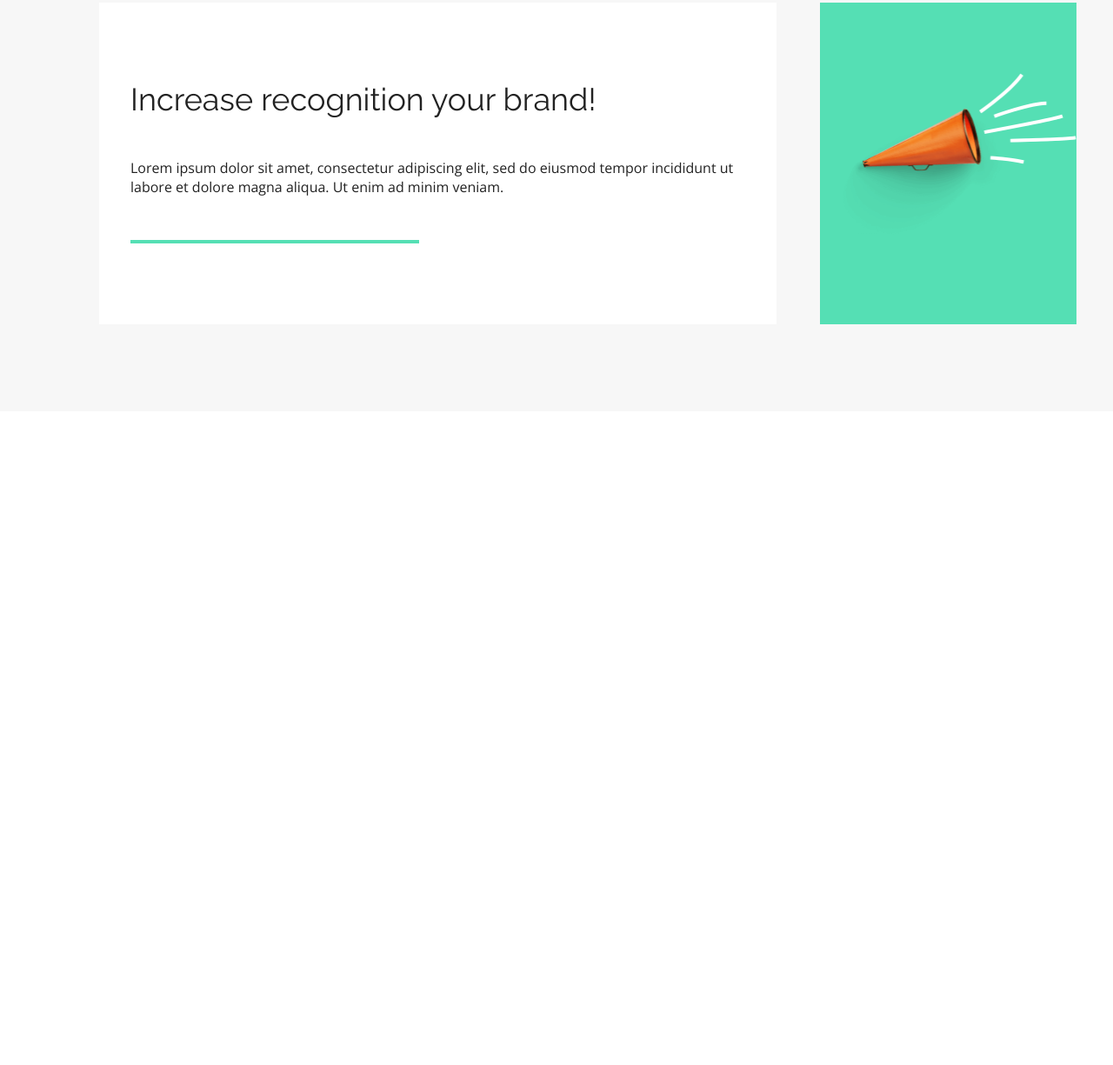
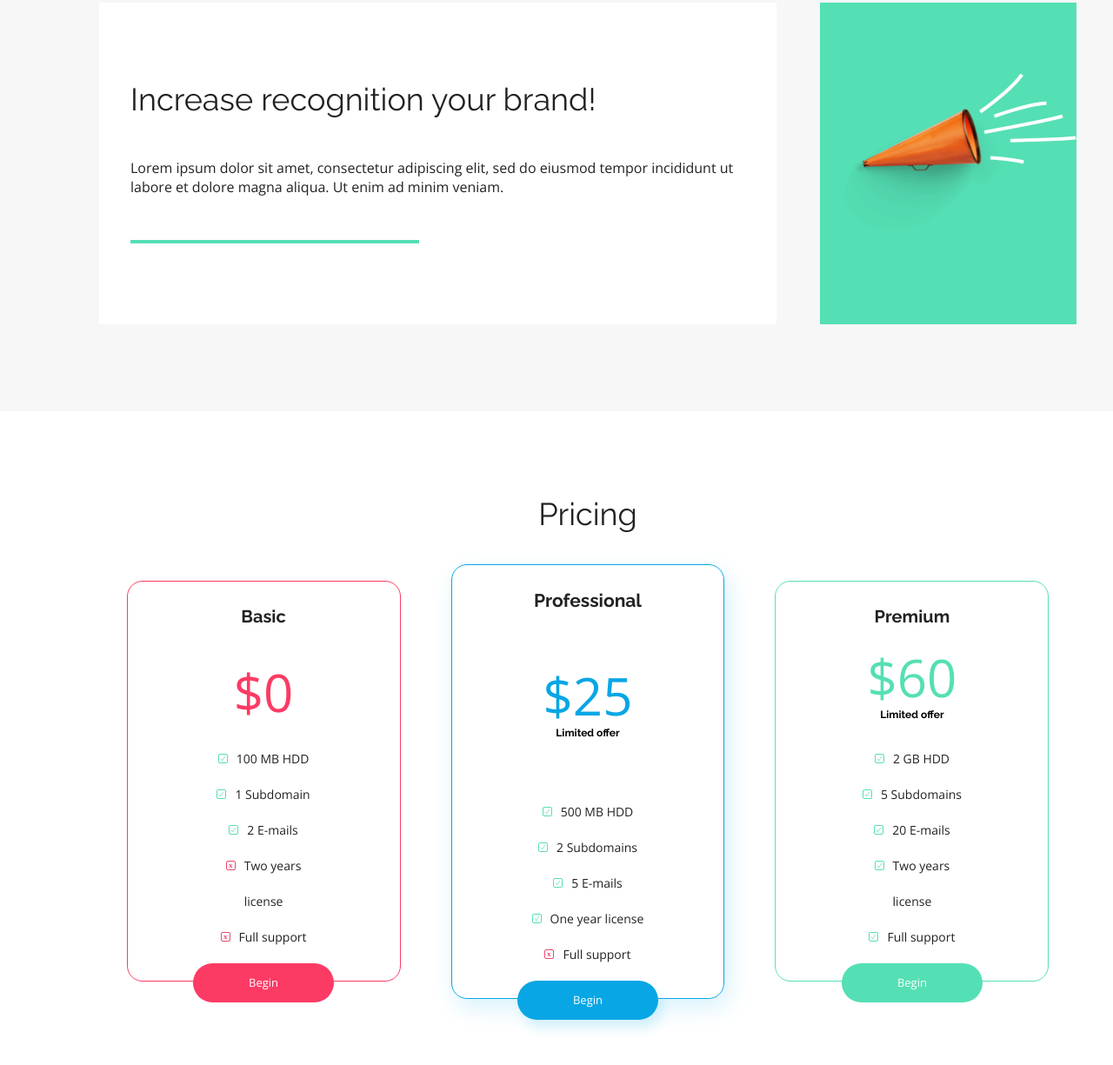
Before and after one commit to Anuszka86/Best-Shop-Website, a plain HTML site: page index.html in a window 1280 px wide. Shown: the part 2044-3269 px from the top of the page at 87% size. Before the commit the page ends 2517 px from the top, so only its background shows below. Drawn offline with nearby package versions, Linux system fonts and the light colour scheme.

Commit message:
ostylowano sekcję prices

```diff
--- a/css/style.css
+++ b/css/style.css
@@ -251,3 +251,120 @@ div.article-text
     gap: 50px;
 
 }
+section.pricing .container{
+    padding: 100px 0;
+    flex-direction: column;
+    align-items: center;
+    gap: 40px;
+    }
+section.pricing h2 {
+    font-size: 36px;
+    font-weight: 400;
+    text-align: center;
+}
+.boxes {
+    display: flex;
+    gap: 58px;
+    align-items: center;
+    }
+.box-one, .box-two, .box-three {
+    width: 33%;
+    display: flex;
+    flex-direction: column;
+    justify-content: space-between;
+    align-items: center;
+    height: 461px;
+    gap: 20px;
+    border-radius: 18px;
+    border: 1px solid;
+    padding: 30px 90px;
+    position: relative;
+}
+.box-two {
+    gap: 30px;
+    height: 500px;
+}
+.boxes p {
+    font-size: 60px;
+    text-align: center;
+    line-height: 0.4;
+    padding-top: 20px;
+}
+.boxes span {
+    font-family: 'Raleway', sans-serif;
+    font-size: 12px;
+    color: black;
+    font-weight: 700;
+}
+.boxes h3 {
+    font-size: 20px;
+    font-weight: 700;
+}
+div.box-one {
+border-color: var(--color-redish);
+}
+div.box-one p {
+    color: var(--color-redish);
+}
+div.box-two {
+    border-color: var(--color-primary);
+    box-shadow: 5px 10px 27px rgba(7, 172, 230, .16);
+}
+div.box-two p {
+    color: var(--color-primary);
+}
+div.box-two h3 {
+
+    font-size: 21px;
+}
+div.box-three {
+    border-color: var(--color-green);
+}
+div.box-three p {
+    color: var(--color-green);
+}
+
+.boxes ul {
+    display: flex;
+    flex-direction: column;
+    justify-content: center;
+    align-items: center;
+    font-size: 14px;
+    text-align: center;
+    line-height: 41px;
+}
+
+.box-one ul li:nth-child(1)::before, .box-one ul li:nth-child(2)::before, .box-one ul li:nth-child(3)::before,
+.box-two ul li:nth-child(1)::before, .box-two ul li:nth-child(2)::before, .box-two ul li:nth-child(3)::before, .box-two ul li:nth-child(4)::before,
+.box-three ul li::before{
+    content: url("../assets/Checkmark-1.svg");
+    margin-right: 10px;
+    height: 11px;
+    width: 11px;
+    }
+.box-one ul li:nth-last-child(1)::before, .box-one ul li:nth-last-child(2)::before,
+.box-two ul li:nth-last-child(1)::before{
+    content: url("../assets/Close.svg");
+    margin-right: 10px;
+    height: 11px;
+    width: 11px;
+}
+.boxes a {
+font-size: 13px;
+    background-color: var(--color-primary);
+    border-radius: 23px;
+    color: var(--color-white);
+    padding: 16px 64px;
+    position: absolute;
+    bottom: -25px;
+}
+.box-one a{
+    background-color: var(--color-redish);
+}
+.box-two a{
+    background-color: var(--color-primary);
+    box-shadow: 5px 10px 14px var(--color-primary-shadow);
+}
+.box-three a{
+    background-color: var(--color-green);
+}
--- a/index.html
+++ b/index.html
@@ -8,7 +8,8 @@
     <title>Best Shop</title>
     <link rel="preconnect" href="https://fonts.googleapis.com">
     <link rel="preconnect" href="https://fonts.gstatic.com" crossorigin>
-    <link href="https://fonts.googleapis.com/css2?family=Open+Sans:wght@300;400;700&family=Raleway:wght@300;400;700;800&display=swap" rel="stylesheet">
+    <link href="https://fonts.googleapis.com/css2?family=Open+Sans:wght@300;400;700&family=Raleway:wght@300;400;700;800&display=swap"
+          rel="stylesheet">
     <link rel="stylesheet" href="css/reset.css">
     <link rel="stylesheet" href="css/main.css">
     <link rel="stylesheet" href="css/style.css">
@@ -68,14 +69,15 @@
     </section>
     <section class="benefits">
         <div class="container">
-        <article class="article-one">
+            <article class="article-one" id="benefits">
                 <div class="article-figure">
                     <img src="assets/Macbook.png" alt="macbook"/>
                     <div class="img-element"></div>
                 </div>
                 <div class="article-text">
                     <h2>Be always first</h2>
-                <p>Lorem ipsum dolor sit amet, consectetur adipiscing elit, sed do eiusmod tempor incididunt ut labore et dolore magna aliqua. Ut enim ad minim veniam.</p>
+                    <p>Lorem ipsum dolor sit amet, consectetur adipiscing elit, sed do eiusmod tempor incididunt ut
+                        labore et dolore magna aliqua. Ut enim ad minim veniam.</p>
                 </div>
             </article>
             <article class="article-two">
@@ -85,7 +87,8 @@
                 </div>
                 <div class="article-text">
                     <h2>Your shop is where you are!</h2>
-                <p>Lorem ipsum dolor sit amet, consectetur adipiscing elit, sed do eiusmod tempor incididunt ut labore et dolore magna aliqua. Ut enim ad minim veniam.</p>
+                    <p>Lorem ipsum dolor sit amet, consectetur adipiscing elit, sed do eiusmod tempor incididunt ut
+                        labore et dolore magna aliqua. Ut enim ad minim veniam.</p>
                 </div>
             </article>
             <article class="article-three">
@@ -94,17 +97,56 @@
                 </div>
                 <div class="article-text">
                     <h2>Increase recognition your brand!</h2>
-            <p>Lorem ipsum dolor sit amet, consectetur adipiscing elit, sed do eiusmod tempor incididunt ut labore et dolore magna aliqua. Ut enim ad minim veniam.</p>
+                    <p>Lorem ipsum dolor sit amet, consectetur adipiscing elit, sed do eiusmod tempor incididunt ut
+                        labore et dolore magna aliqua. Ut enim ad minim veniam.</p>
                 </div>
             </article>
         </div>
     </section>
-    <section class="pricing"></section>
+    <section class="pricing">
         <div class="container">
-        <div class="box"></div>
-        <div class="box"></div>
-        <div class="box"></div>
+            <h2>Pricing</h2>
+            <div class="boxes">
+                <div class="box-one">
+                    <h3>Basic</h3>
+                    <p>$0</p>
+                    <ul>
+                        <li>100 MB HDD</li>
+                        <li>1 Subdomain</li>
+                        <li>2 E-mails</li>
+                        <li>Two years license</li>
+                        <li>Full support</li>
+                    </ul>
+                    <a href="#" class="button">Begin</a>
                 </div>
+                <div class="box-two">
+                    <h3>Professional</h3>
+                    <p>$25 <br><span>Limited offer</span></p>
+                    <ul>
+                        <li>500 MB HDD</li>
+                        <li>2 Subdomains</li>
+                        <li>5 E-mails</li>
+                        <li>One year license</li>
+                        <li>Full support</li>
+                    </ul>
+                    <a href="#" class="button">Begin</a>
+                </div>
+                <div class="box-three">
+                    <h3>Premium</h3>
+                    <p>$60<br><span>Limited offer</span></p>
+                    <ul>
+                        <li>2 GB HDD</li>
+                        <li>5 Subdomains</li>
+                        <li>20 E-mails</li>
+                        <li>Two years license</li>
+                        <li>Full support</li>
+                    </ul>
+                    <a href="#" class="button">Begin</a>
+                </div>
+
+            </div>
+        </div>
+    </section>
     <section class="contact">
         <div class="container">
             <div class="contact"></div>
```
Lines whose indentation alone changed are shown as unchanged.
